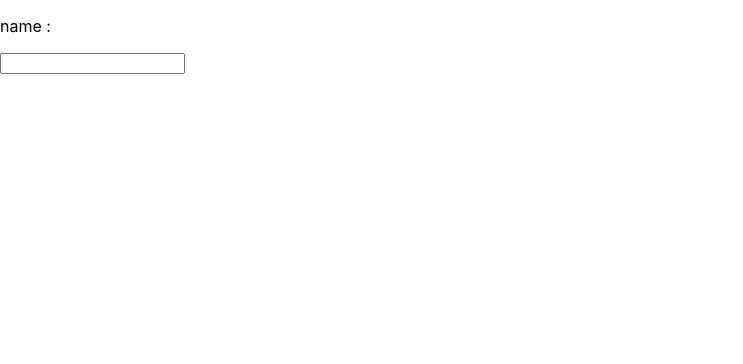
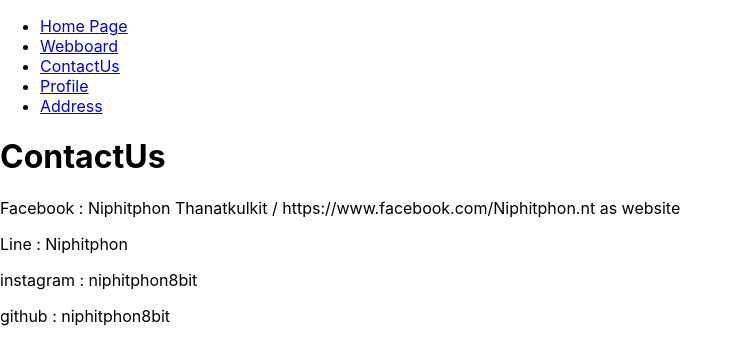
Before and after one commit to niphitphon8bit/react-first-app, a React (Create React App) app: page /ContactUs in a window 1280 px wide. Shown: the top 364 px of the page, without its empty margins (0-743 px from the left). Built offline with nearby package versions, Linux system fonts and the light colour scheme.

Commit message:
add react router dom add component/ContactUs.js add component/Home.js add component/Urlnotfound.js add component/Webboard.js allow to go any page
Signed-off-by: niphitphon8bit <niphitphon_nt@hotmail.com>

```diff
--- a/package.json
+++ b/package.json
@@ -8,6 +8,7 @@
     "@testing-library/user-event": "^7.1.2",
     "react": "^16.13.1",
     "react-dom": "^16.13.1",
+    "react-router-dom": "^5.1.2",
     "react-scripts": "3.4.1"
   },
   "scripts": {
--- a/src/App.js
+++ b/src/App.js
@@ -1,22 +1,41 @@
-import React, { useState } from 'react'
-import './App.css'
-export default function App() {
+import React from 'react'
+import { BrowserRouter, Switch, Route, Link } from 'react-router-dom'
+import Home from './component/Home'
+import Webboard from './component/Webboard'
+import ContactUs from './component/ContactUs'
+import Urlnotfound from './component/Urlnotfound'
 
-  const [data, setData] = useState([{ name: '' }]);
+function App() {
+  return (
+    <BrowserRouter>
+      <div>
+        <ul>
+          <li>
+            <Link to="/">Home Page</Link>
+          </li>
+          <li>
+            <Link to="/webboard">Webboard</Link>
+          </li>
+          <li>
+            <Link to="/ContactUs">ContactUs</Link>
+          </li>
+          <li>
+            <Link to="/Profile">Profile</Link>
+          </li>
+          <li>
+          <Link to="/Address">Address</Link>
 
-  // function addData() {
-  //   console.log(data, ...data);
-  //   setData([...data, { value: Math.random() }]);
-  // }
-
-  function fullnameChange(e) {
-    setData([{ name: e.target.value }]);
-  }
-
-  return (
-    <div>
-      <p>name : {data[0].name}</p>
-      <input type="text" value={data[0].name} onChange={fullnameChange} />
-    </div>
+          </li>
+        </ul>
+      </div>
+      <Switch>
+        <Route exact path="/" component={Home} />
+        <Route exact path="/Webboard" component={Webboard} />
+        <Route exact path="/ContactUs" component={ContactUs} />
+        <Route component={Urlnotfound} />
+      </Switch>
+    </BrowserRouter >
   )
 }
+
+export default App
--- /dev/null
+++ b/src/component/ContactUs.js
@@ -0,0 +1,13 @@
+import React from 'react'
+
+export default function ContactUs() {
+    return (
+        <div>
+            <h1> ContactUs </h1>
+            <p>Facebook : Niphitphon Thanatkulkit / https://www.facebook.com/Niphitphon.nt as website</p>
+            <p>Line : Niphitphon</p>
+            <p>instagram : niphitphon8bit</p>
+            <p>github : niphitphon8bit</p>
+        </div>
+    )
+}
--- /dev/null
+++ b/src/component/Home.js
@@ -0,0 +1,10 @@
+import React from 'react'
+
+export default function Home() {
+    return (
+        <div>
+            <h1>Home</h1>
+            <p>My name is Niphitphon Thanatkulkit! Welcome to my First React app</p>
+        </div>
+    )
+}
--- /dev/null
+++ b/src/component/Urlnotfound.js
@@ -0,0 +1,12 @@
+import React from 'react'
+
+export default function Urlnotfound() {
+    return (
+        <div>
+            <h1>Url Not Found</h1>
+            <p>
+                sorry url not found ! please return to our home page!
+            </p>
+        </div>
+    )
+}
--- /dev/null
+++ b/src/component/Webboard.js
@@ -0,0 +1,12 @@
+import React from 'react'
+
+export default function Webboard() {
+    return (
+        <div>
+            <h1>Web Board</h1>
+            <p>
+                This is my first web board by using react router dom library!
+            </p>
+        </div>
+    )
+}
```
Also changed, not shown: 1 other file (tests, documents, lock files or other folders).
